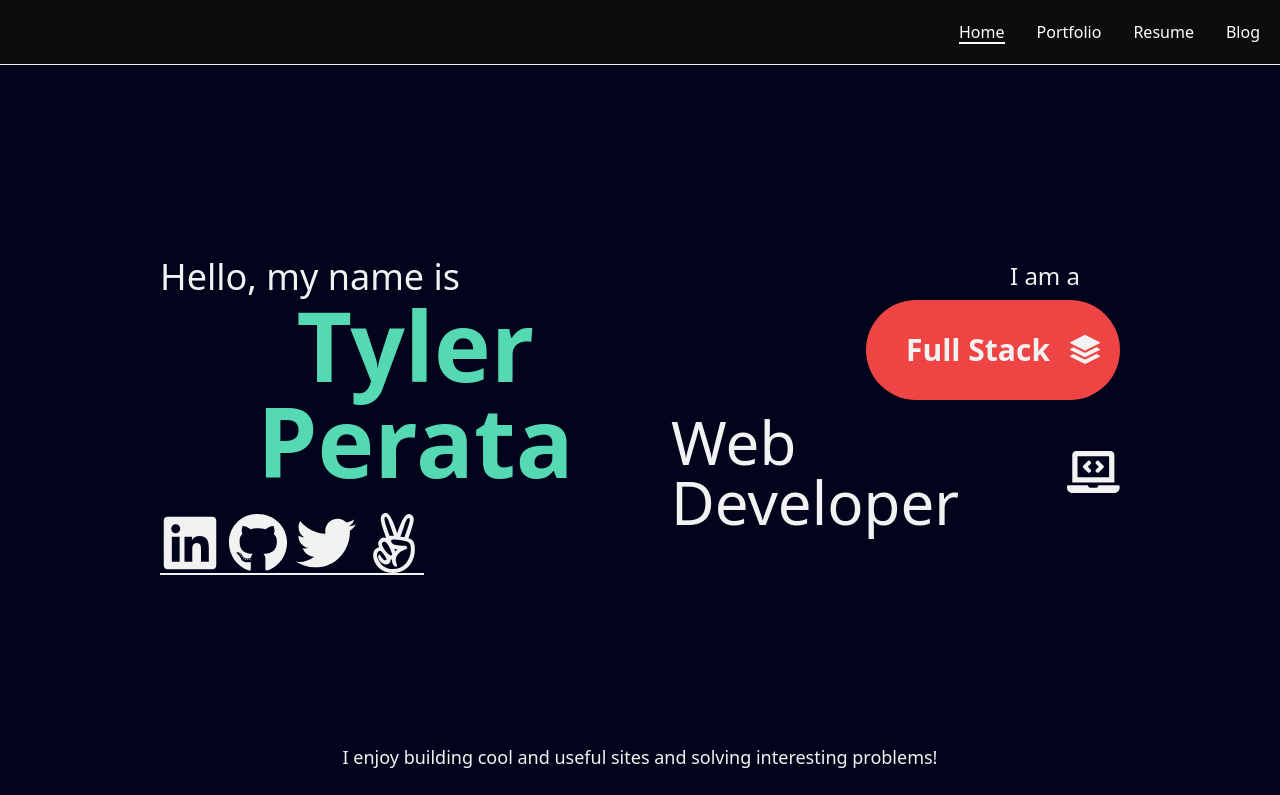
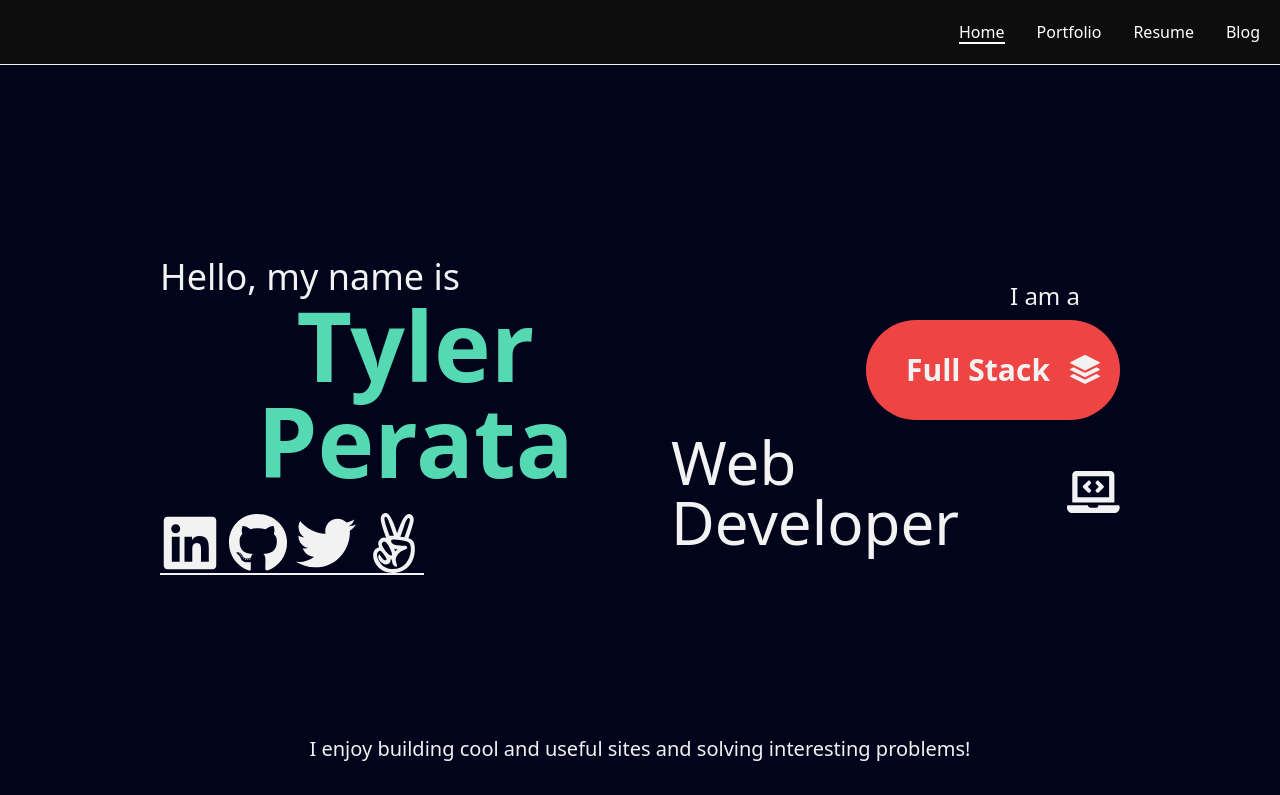
Before and after one commit to TylerP99/tylerperata, a React (Create React App) app in the folder client/: page / in a window 1280 px wide. Shown: the top 795 px of the page. Built offline with nearby package versions, Linux system fonts and the light colour scheme; what @cloudinary/url-gen would draw is missing.

Commit message:
Hero changes

```diff
--- a/client/src/components/landing-components/Hero.jsx
+++ b/client/src/components/landing-components/Hero.jsx
@@ -13,9 +13,9 @@ function Hero() {
   return (
     <section className="flex flex-col w-[95%] mx-auto h-[100vh] pt-[4rem]">
 
-      <section className="justify-between items-center md:flex md:p-32" >
+      <section className="justify-between items-center md:flex md:p-32 md:pb-20" >
 
-        <section className='flex flex-col items-center mb-10 md:items-start '>
+        <section className='flex flex-col items-center mb-20 md:items-start '>
           <h3
           className="text-2xl md:text-4xl"
           >Hello, my name is</h3>
@@ -56,7 +56,7 @@ function Hero() {
 
       <section className="flex flex-col items-center">
 
-        <p className="mb-5 text-lg text-center" >I enjoy building cool and useful sites and solving interesting problems!</p>
+        <p className="mb-20 text-xl text-center" >I enjoy building cool and useful sites and solving interesting problems!</p>
 
         <p className="text-xl md:text-xl bold mb-5">Let's make something great together</p>
 
```
